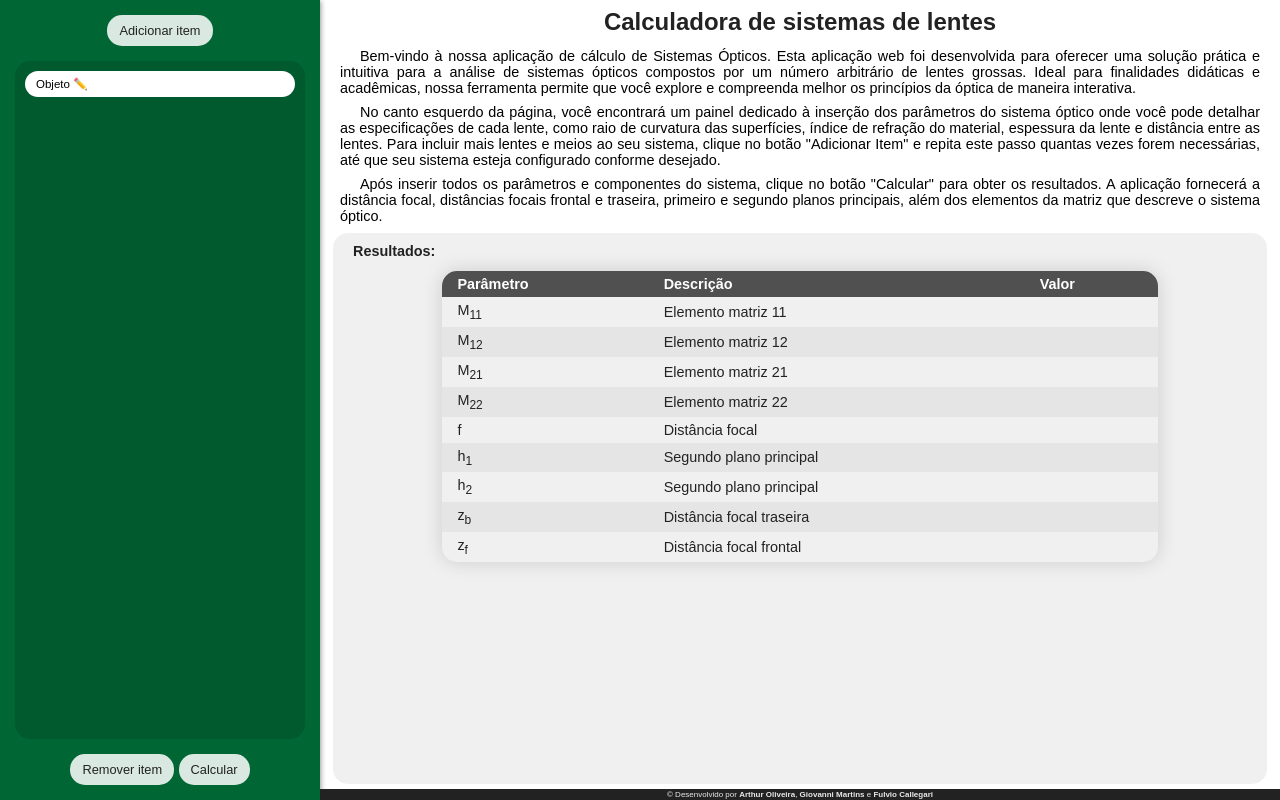
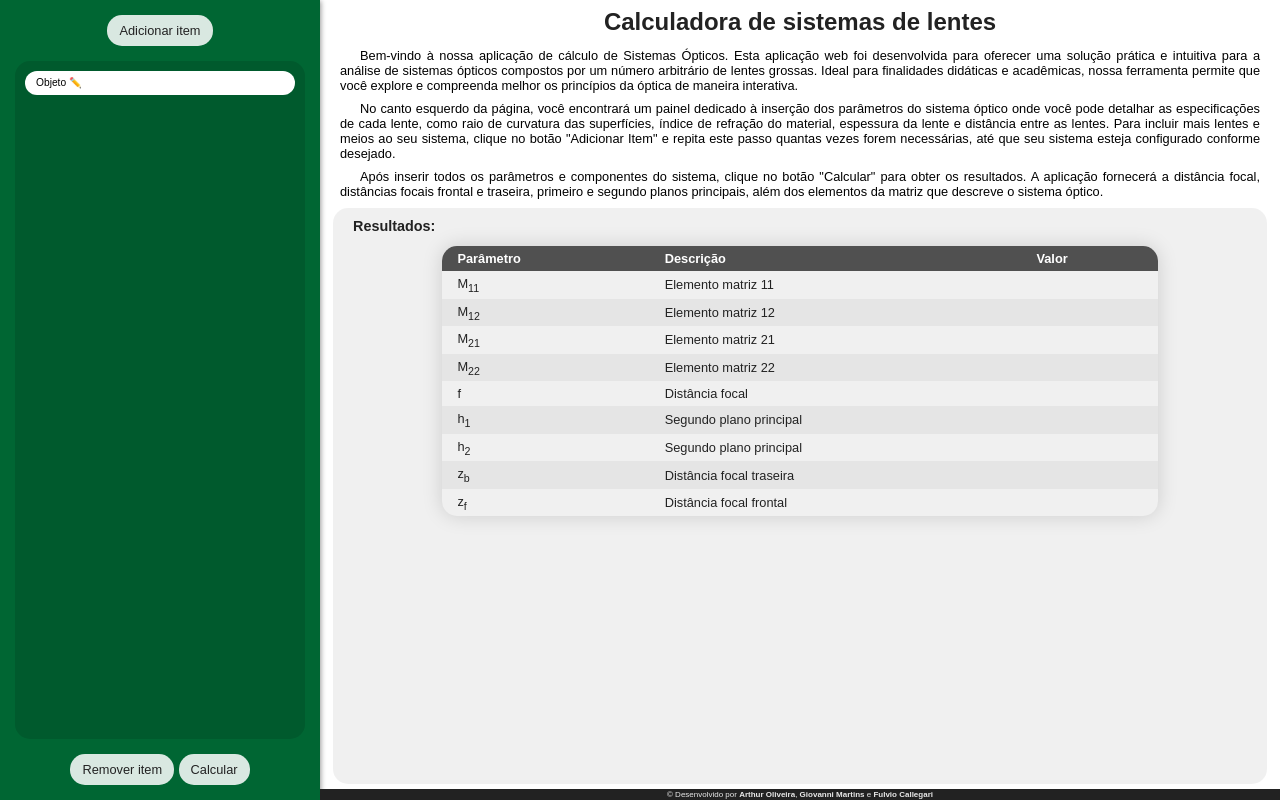
Before and after one commit to ArthurOliveira96/TG-SistemaLentes, a plain HTML site: page index.html in a window 1280 px wide. Drawn offline with Linux system fonts and the light colour scheme.

Commit message:
Ajuste de font-size para caber a pag inteira na tela do note com 1080p

```diff
--- a/style.css
+++ b/style.css
@@ -69,7 +69,7 @@ form > div.sidebar-item.middle {
     /* margin-bottom: 10px; */
     border-radius: 15px;
     background-color: rgba(0, 0, 0, 0.12);
-    font-size: 0.9em;
+    font-size: 0.8em;
     overflow-y: auto;
 }
 
@@ -154,7 +154,7 @@ main > h1 {
 }
 
 main > p {
-    font-size: 0.9em;
+    font-size: 0.8em;
     text-align: justify;
     text-indent: 20px;
     padding: 4px 20px;
@@ -177,7 +177,7 @@ main > div.output > h2 {
 main > div.output > table {
     border-collapse: collapse;
     margin: 12px auto;
-    font-size: 0.9em;
+    font-size: 0.8em;
     font-family: sans-serif;
     width: 80%;
     box-shadow: 0 0 20px rgba(0, 0, 0, 0.15);
```
